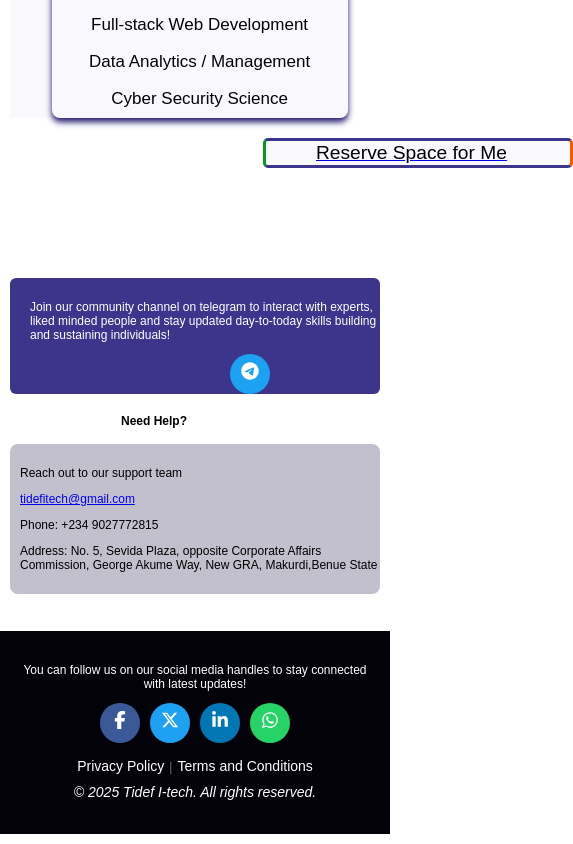
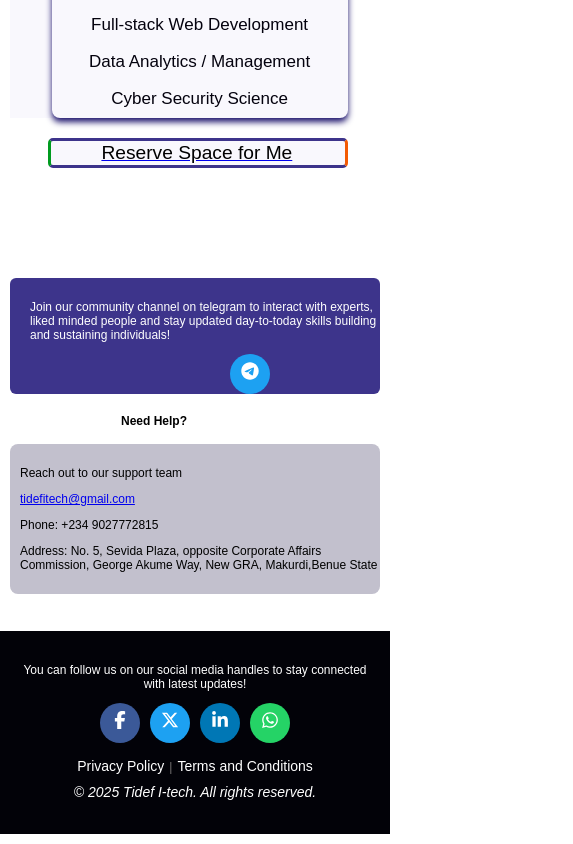
Before and after one commit to Wasem1209/Tidef-itech, a React (Vite) app in the folder frontend/: page / in a window 390 px wide. Shown: the part 3913-4757 px from the top of the page, 573 px wide, since content can reach past the window. Built offline with nearby package versions, Linux system fonts and the light colour scheme.

Commit message:
change of width on the home page

```diff
--- a/frontend/src/components/Home.css
+++ b/frontend/src/components/Home.css
@@ -1,14 +1,3 @@
-.body {
-  font-family: 'Segoe UI', Tahoma, Geneva, Verdana, sans-serif;
-  padding: 0;
-  margin: 0;
-  overflow-x: hidden;
-}
-
-
-.home-con{
-  max-width: 100%;
-}
 .home-container {
  background-image: url(/images/modif.jpg);
   background-size: contain;
@@ -16,10 +5,7 @@
   background-position: center;
   }
 
-
-
-
-  .hero-content {
+.hero-content {
     margin-top: 50px;
     color: rgb(235, 238, 239);
     text-align: center;
--- a/frontend/src/components/Home.jsx
+++ b/frontend/src/components/Home.jsx
@@ -24,7 +24,7 @@ const items = [
 import "./Home.css";
 const Home = () => {
   return (
-    <div className="home-con">
+    <>
     <section className="section-we>">
       <h1 className="h1"><em>Welcome to Tidef iTech!</em></h1>
       <p><strong><em>Tidef I-Tech Solution</em></strong> is a planned technology company that is anticipated to serve individuals and organizations with Information Technology services, digital skills and modern digital innovation.</p>
@@ -146,7 +146,7 @@ const Home = () => {
         <Link to="https://www.linkedin.com/in/tidef-itech-6877b1362/?trk=flagship3_open_to_hiring_creation_upsell&lipi=urn%3Ali%3Apage%3Ad_flagship3_profile_view_base%3B1eY4yYMAQ5eQiBHmDkUGQw%3D%3D"><button className=" boo">Reserve Space for Me</button></Link>
 
         </section>
-    </div>
+    </>
   );
 };
 
--- a/frontend/src/components/Services.css
+++ b/frontend/src/components/Services.css
@@ -1,7 +1,8 @@
-.body {
-    font-family: 'Segoe UI', Tahoma, Geneva, Verdana, sans-serif;
-    padding: 0;
-    margin: 0;
+.serv-container {
+    width: 100%;
+    max-width: 1200px;
+    margin: 0 auto;
+    padding: 0 15px;
 }
 
 .serv {
--- a/frontend/src/components/Services.jsx
+++ b/frontend/src/components/Services.jsx
@@ -3,7 +3,7 @@ import "./Services.css";
 
 const Services = () => {
   return(
-    <>
+    <div className=".serv-containe">
     <section className="our-serv">
       <h4 className="serv">Our services</h4>
       <p>Get the most and best of our services, we ensure our customer's satisfactions as it is priorities, not just that, the time rate at which we deliver our services is superb!</p>
@@ -88,7 +88,7 @@ const Services = () => {
         <p>Get expert advice and personalized solutions with our consultation services, design to help you navigate challenges and achieve your goals with confidence and clarity.</p>
       </div>
     </div>
-    </>
+    </div>
   );
 };
 
--- a/frontend/src/index.css
+++ b/frontend/src/index.css
@@ -1,8 +1,8 @@
-body {
+.html,body {
     margin: 0;
     padding: 0;
-    font-family: Arial, sans-serif;
-
+    overflow-x: hidden;
+    box-sizing: border-box;
   }
 
   header {
@@ -269,14 +269,14 @@ justify-content: space-between;
 
   .boo {
     display: flex;
-    width: 310px;
+    width: 300px;
     text-align: center;
     border: solid #3d348b;
     margin-top: 20px;
     border-left-color:#009b1f ;
     border-right-color: #f35b04;
     font-size: 1.2rem;
-    margin-left: 253px;
+    margin-left: 2.4rem;
     border-radius: 5px;
     background-color: #f9f8fd;
     color: #000;
```
